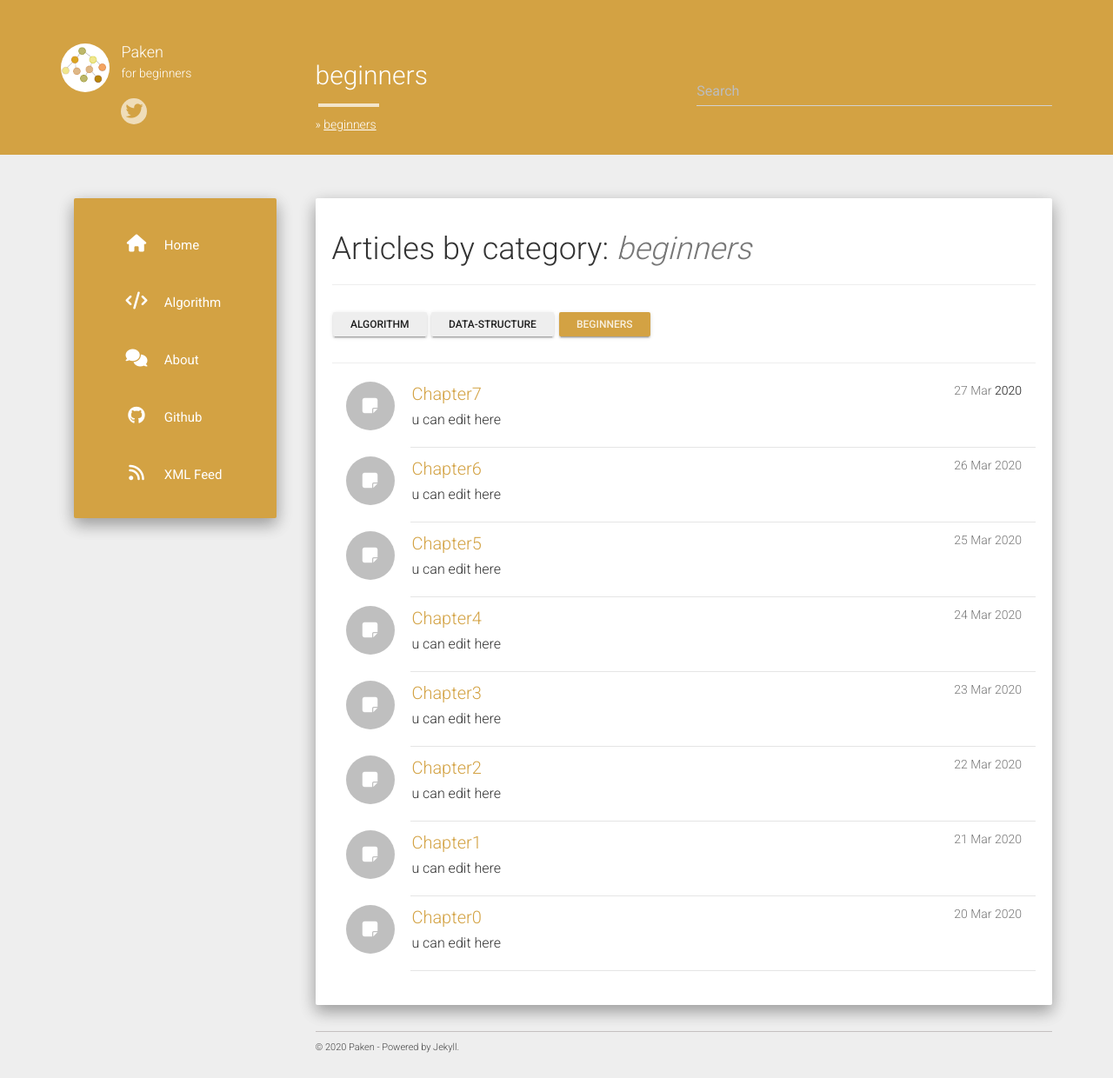
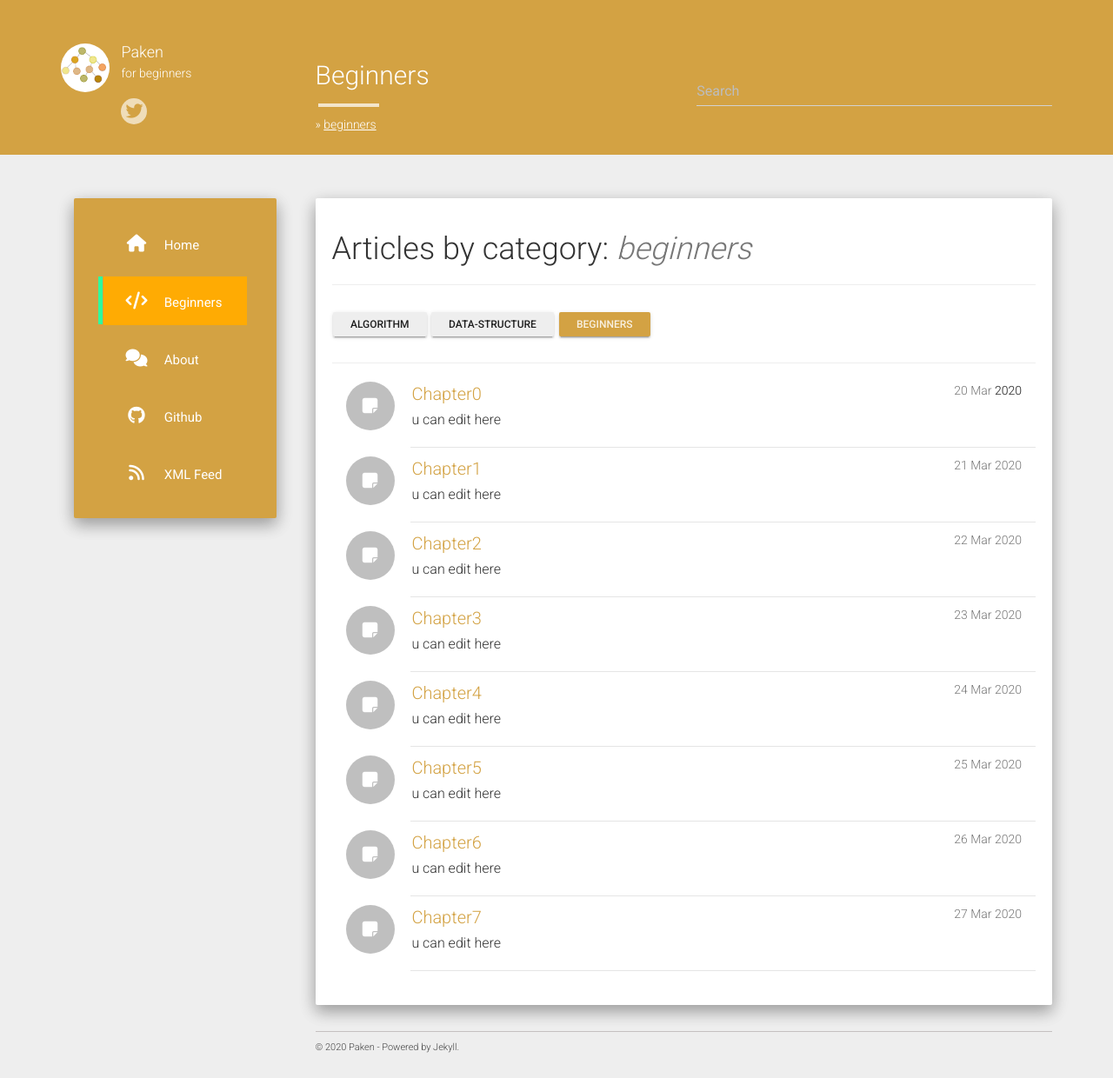
Before and after one commit to TKPaken/beginners, a Jekyll site: the page built from category/beginners.md, in a window 1280 px wide. Shown: the whole page at 87% size. Built offline with Jekyll 4.4.1, drawn with Linux system fonts in a browser that asks for light colours; nearby versions of some CDN libraries.

Commit message:
delete tab

```diff
--- a/_data/urls.json
+++ b/_data/urls.json
@@ -5,8 +5,8 @@
     "icon": "fa-home"
   },
   {
-    "text": "Algorithm",
-    "url": "/category/algorithm",
+    "text": "Beginners",
+    "url": "/category/beginners",
     "icon": "fa-code"
   },
   {
--- a/_layouts/posts_by_category.html
+++ b/_layouts/posts_by_category.html
@@ -22,7 +22,7 @@ layout: default
 
     {% if site.categories[page.categories] %}
     <div class="list-group">
-        {% for post in site.categories[page.categories] %}
+        {% for post in site.categories[page.categories] reversed%}
         <div class="list-group-item">
             <div class="row-action-primary">
               <i class="fa fa-sticky-note"></i>
--- a/category/beginners.md
+++ b/category/beginners.md
@@ -1,6 +1,6 @@
 ---
 layout: posts_by_category
 categories: beginners
-title: beginners
+title: Beginners
 permalink: /category/beginners
 ---
```
Also changed, not shown: 12 other files.
